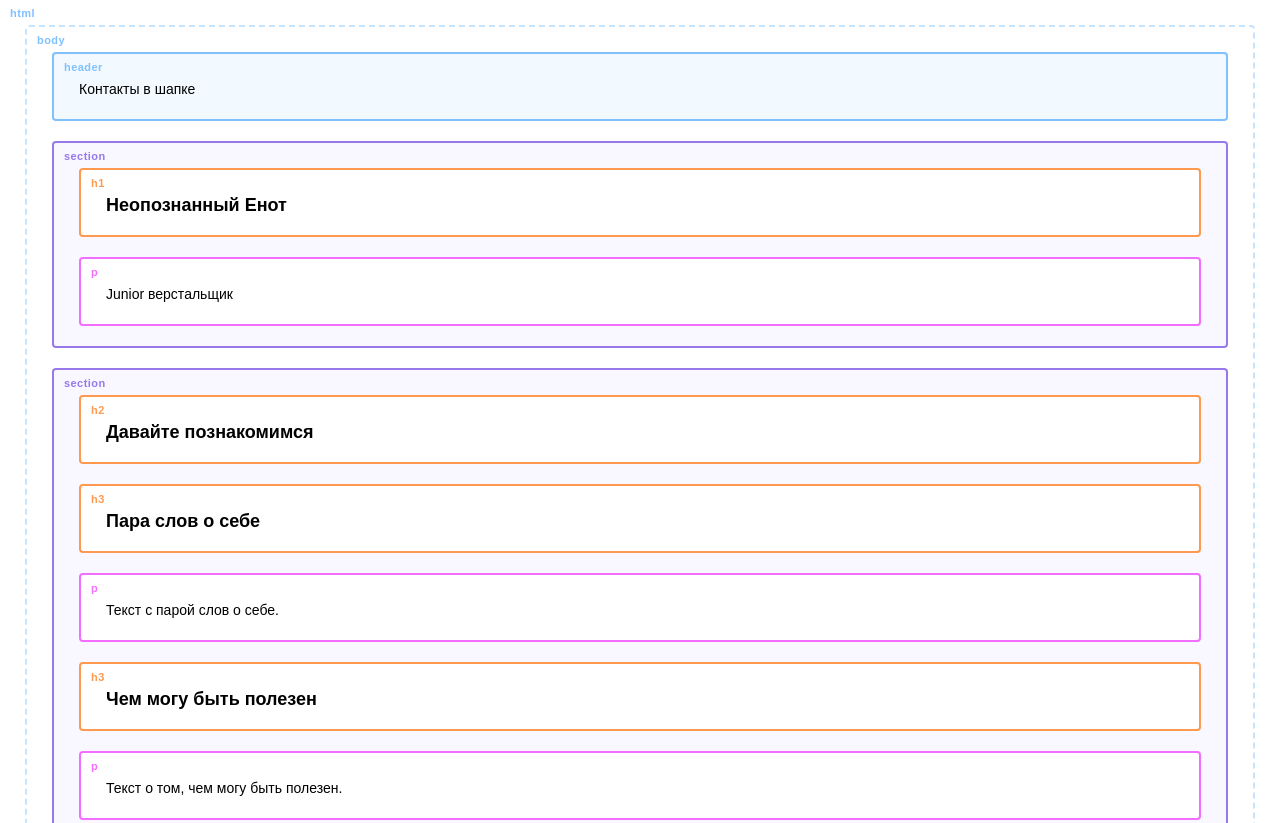
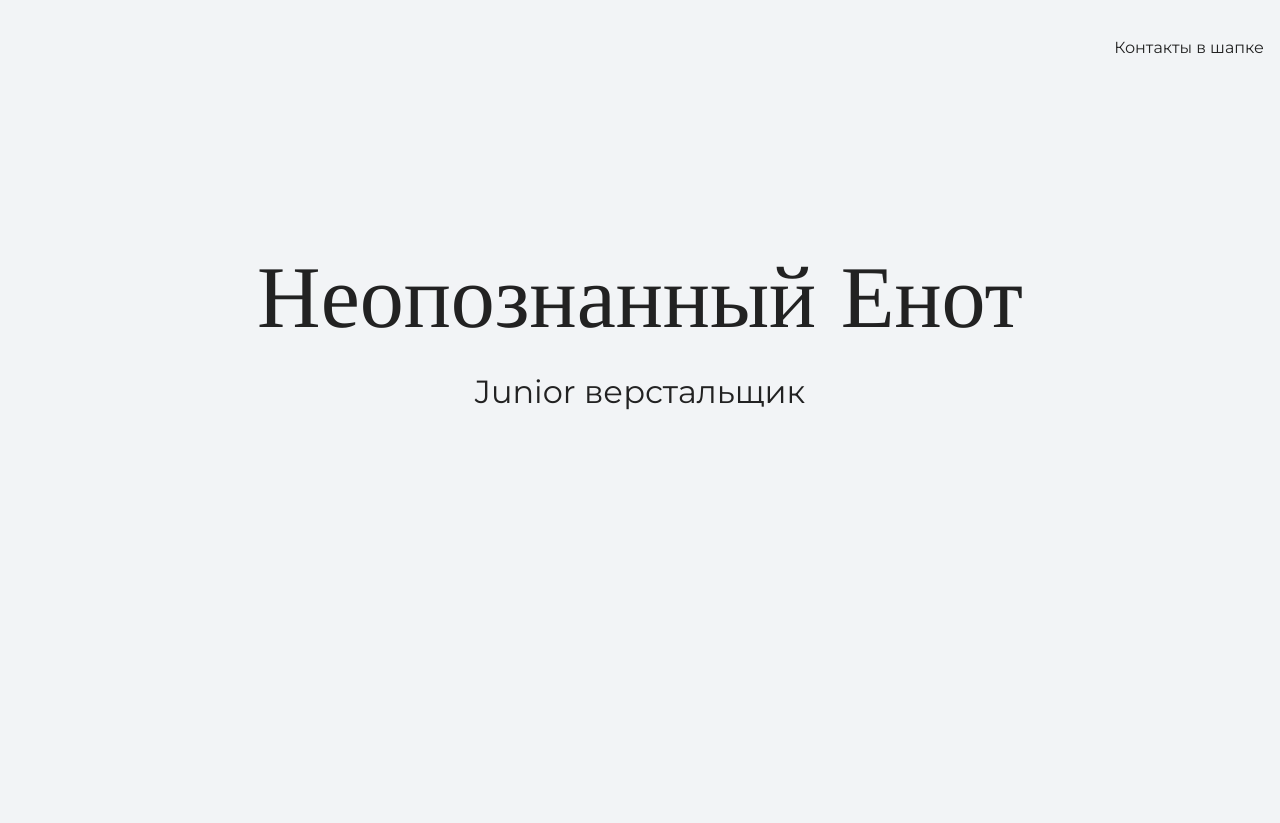
Before and after one commit to Pitcher113/my-site, a plain HTML site: page index.html in a window 1280 px wide. Shown: the top 823 px of the page. Drawn offline with nearby package versions, Linux system fonts and the light colour scheme.

Commit message:
загружаю файлы сайта

```diff
--- a/index.html
+++ b/index.html
@@ -2,29 +2,35 @@
 <html lang="ru">
   <head>
     <meta charset="UTF-8">
-    <link rel="stylesheet" href="outlines.css">
+    <link rel="stylesheet" href="style.css">
+    <link href="https://fonts.googleapis.com/css?family=Montserrat:400,500,700|Old+Standard+TT&display=swap&subset=cyrillic" rel="stylesheet">
     <title>Портфолио Junior верстальщика</title>
   </head>
 
   <body>
     <header class="page-header">
-      Контакты в шапке
+        <div class="container">Контакты в шапке</div>
     </header>
 
-    <section class="hero-image">
+<section class="hero-image">
+ <div class="container">
       <h1 class="heading">Неопознанный Енот</h1>
       <p>Junior верстальщик</p>
-    </section>
+    </div>
+     </section>
 
     <section class="intro">
+ <div class="container">
       <h2 class="subheading">Давайте познакомимся</h2>
       <h3>Пара слов о себе</h3>
       <p>Текст с парой слов о себе.</p>
       <h3>Чем могу быть полезен</h3>
       <p>Текст о том, чем могу быть полезен.</p>
+        </div>
     </section>
 
     <section class="portfolio">
+ <div class="container">
       <h2 class="subheading">Мои работы</h2>
 
       <h3>Магазин товаров для дома</h3>
@@ -32,10 +38,13 @@
 
       <h3>Блог начинающего верстальщика</h3>
       <p>Статический блог про обучение HTML и CSS.</p>
+        </div>
     </section>
 
     <footer class="page-footer">
+ <div class="container">
       Контакты в подвале
+        </div>
     </footer>
   </body>
 </html>
```
